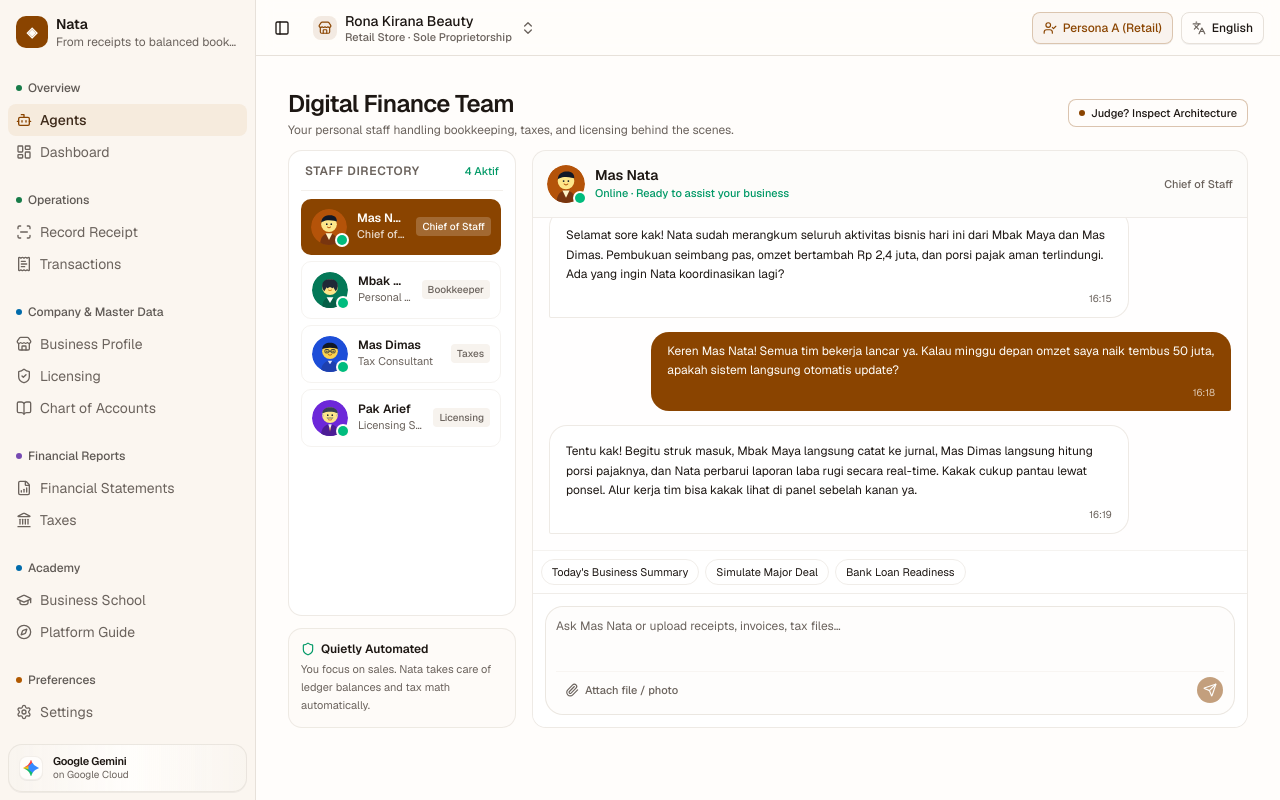
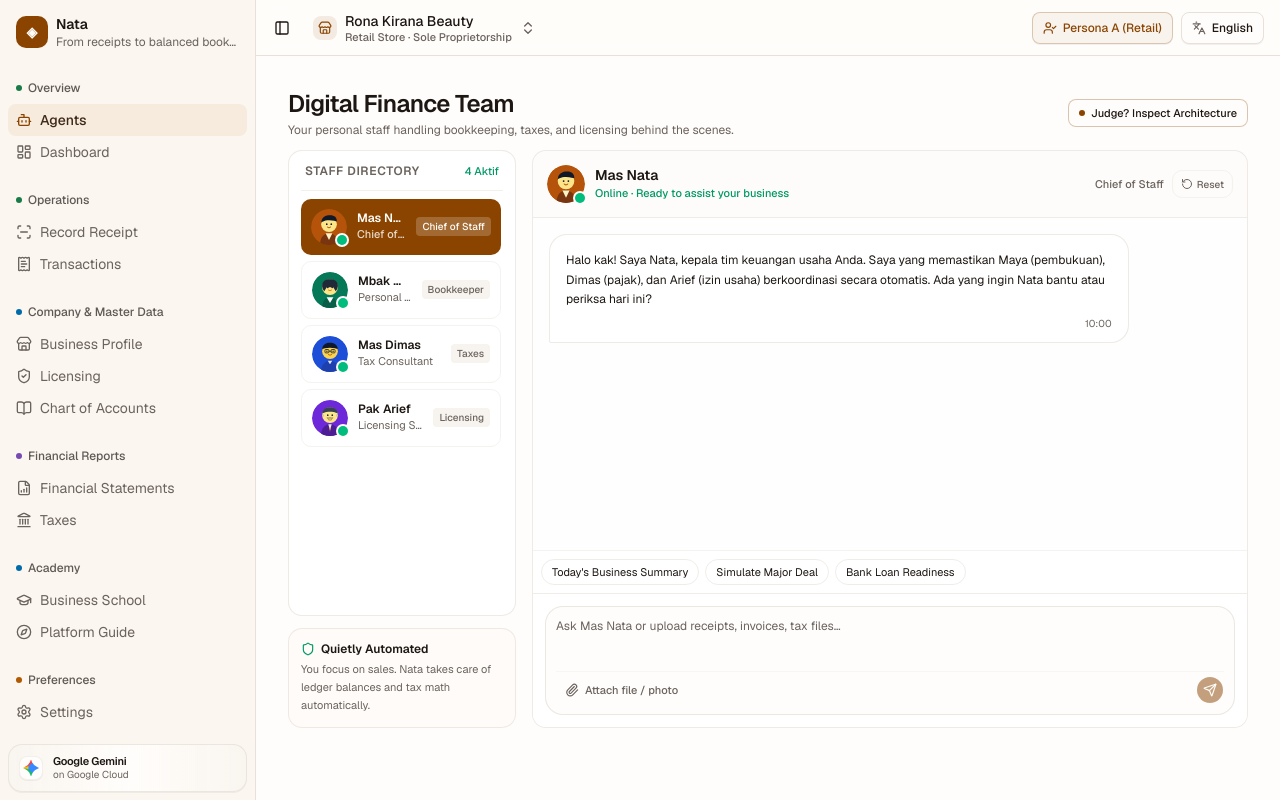
Before and after one commit to okihita/nata, a Next.js app in the folder web/: page /agents in a window 1280 px wide. Built offline with nearby package versions, Linux system fonts and the light colour scheme.

Commit message:
feat(agents): implement isolated visitor demo sessions, persistent multi-turn memory, and session reset

```diff
--- a/web/src/app/(app)/agents/page.tsx
+++ b/web/src/app/(app)/agents/page.tsx
@@ -8,6 +8,7 @@ import {
   FileText,
   Image as ImageIcon,
   X,
+  RotateCcw,
 } from "lucide-react";
 
 import { Button } from "@/components/ui/button";
@@ -26,18 +27,72 @@ export default function AgentsPage() {
   // Mas Nata (Chief of Staff) is on top as default
   const [activePersonaId, setActivePersonaId] = useState<AgentPersonId>("nata");
   const [judgeModalOpen, setJudgeModalOpen] = useState(false);
-  const [chatMessages, setChatMessages] = useState<Record<AgentPersonId, ChatMessage[]>>({
+  const [demoUid] = useState<string>(() => {
+    if (typeof window === "undefined") return "web-console";
+    let uid = window.localStorage.getItem("nata.demo.uid");
+    if (!uid) {
+      uid = `judge_${Math.random().toString(36).slice(2, 9)}`;
+      window.localStorage.setItem("nata.demo.uid", uid);
+    }
+    return uid;
+  });
+
+  const [chatMessages, setChatMessages] = useState<Record<AgentPersonId, ChatMessage[]>>(() => {
+    const initial: Record<AgentPersonId, ChatMessage[]> = {
       nata: AGENT_PERSONAS.nata.defaultChatHistory,
       maya: AGENT_PERSONAS.maya.defaultChatHistory,
       dimas: AGENT_PERSONAS.dimas.defaultChatHistory,
       arief: AGENT_PERSONAS.arief.defaultChatHistory,
+    };
+    if (typeof window === "undefined") return initial;
+
+    const uid = window.localStorage.getItem("nata.demo.uid");
+    if (!uid) return initial;
+
+    (Object.keys(AGENT_PERSONAS) as AgentPersonId[]).forEach((pid) => {
+      const raw = window.localStorage.getItem(`nata.agents.chat.${uid}.${pid}`);
+      if (raw) {
+        try {
+          initial[pid] = JSON.parse(raw);
+        } catch {
+          // ignore parse errors
+        }
+      }
     });
+
+    return initial;
+  });
+
   const [inputText, setInputText] = useState("");
   const [isTyping, setIsTyping] = useState(false);
   const [attachedFiles, setAttachedFiles] = useState<{ name: string; type: "image" | "pdf" | "doc" }[]>([]);
 
   const fileInputRef = useRef<HTMLInputElement>(null);
   const scrollContainerRef = useRef<HTMLDivElement>(null);
+
+  // Save chat history per user and persona to localStorage
+  const updateMessages = (updater: (prev: Record<AgentPersonId, ChatMessage[]>) => Record<AgentPersonId, ChatMessage[]>) => {
+    setChatMessages((prev) => {
+      const next = updater(prev);
+      if (typeof window !== "undefined") {
+        (Object.keys(next) as AgentPersonId[]).forEach((pid) => {
+          window.localStorage.setItem(`nata.agents.chat.${demoUid}.${pid}`, JSON.stringify(next[pid]));
+        });
+      }
+      return next;
+    });
+  };
+
+  const handleResetChat = () => {
+    if (typeof window !== "undefined") {
+      window.localStorage.removeItem(`nata.agents.session.${demoUid}.${activePersonaId}`);
+      window.localStorage.removeItem(`nata.agents.chat.${demoUid}.${activePersonaId}`);
+    }
+    updateMessages((prev) => ({
+      ...prev,
+      [activePersonaId]: AGENT_PERSONAS[activePersonaId].defaultChatHistory,
+    }));
+  };
 
   const persona = AGENT_PERSONAS[activePersonaId];
   const messages = chatMessages[activePersonaId];
@@ -100,7 +155,7 @@ export default function AgentsPage() {
       attachments: attachedFiles.length > 0 ? [...attachedFiles] : undefined,
     };
 
-    setChatMessages((prev) => ({
+    updateMessages((prev) => ({
       ...prev,
       [activePersonaId]: [...prev[activePersonaId], userMsg],
     }));
@@ -115,13 +170,18 @@ export default function AgentsPage() {
           ? "nata_regulasi"
           : "nata_agent";
 
-      const sessionId = await ensureSession("web-console", null, appName);
+      const sessionKey = `nata.agents.session.${demoUid}.${activePersonaId}`;
+      const existingSession = typeof window !== "undefined" ? window.localStorage.getItem(sessionKey) : null;
+      const sessionId = await ensureSession(demoUid, existingSession, appName);
+      if (typeof window !== "undefined") {
+        window.localStorage.setItem(sessionKey, sessionId);
+      }
+
       let streamedResponse = "";
-
       const agentMsgId = `a-${activePersonaId}-${userMsg.id}-reply`;
 
       // Set empty agent bubble first
-      setChatMessages((prev) => ({
+      updateMessages((prev) => ({
         ...prev,
         [activePersonaId]: [
           ...prev[activePersonaId],
@@ -144,7 +204,7 @@ export default function AgentsPage() {
       await streamRun(
         {
           appName,
-          userId: "web-console",
+          userId: demoUid,
           sessionId,
           streaming: true,
           newMessage: {
@@ -156,7 +216,7 @@ export default function AgentsPage() {
           const partText = event.content?.parts?.map((p) => p.text).filter(Boolean).join("") || "";
           if (partText) {
             streamedResponse += partText;
-            setChatMessages((prev) => ({
+            updateMessages((prev) => ({
               ...prev,
               [activePersonaId]: prev[activePersonaId].map((m) =>
                 m.id === agentMsgId ? { ...m, text: streamedResponse } : m
@@ -168,7 +228,7 @@ export default function AgentsPage() {
 
       // Fallback if model only returned final text in non-partial frame
       if (!streamedResponse) {
-        setChatMessages((prev) => ({
+        updateMessages((prev) => ({
           ...prev,
           [activePersonaId]: prev[activePersonaId].map((m) =>
             m.id === agentMsgId
@@ -184,7 +244,7 @@ export default function AgentsPage() {
       }
     } catch {
       // In case of network timeout, provide graceful persona reply
-      setChatMessages((prev) => ({
+      updateMessages((prev) => ({
         ...prev,
         [activePersonaId]: [
           ...prev[activePersonaId],
@@ -317,9 +377,21 @@ export default function AgentsPage() {
                 </p>
               </div>
             </div>
-            <span className="text-[11px] text-muted-foreground font-medium">
+            <div className="flex items-center gap-2">
+              <span className="text-[11px] text-muted-foreground font-medium hidden sm:inline">
                 {isEn ? persona.titleEn : persona.title}
               </span>
+              <Button
+                variant="ghost"
+                size="sm"
+                onClick={handleResetChat}
+                title={isEn ? "Reset Conversation" : "Hapus Percakapan"}
+                className="h-7 px-2 text-[11px] text-muted-foreground hover:text-foreground gap-1 rounded-lg border border-border/40 hover:bg-muted"
+              >
+                <RotateCcw className="size-3" />
+                <span className="text-[10px] hidden md:inline">{isEn ? "Reset" : "Reset Sesi"}</span>
+              </Button>
+            </div>
           </div>
 
           {/* Messages Feed */}
--- a/web/src/lib/agents-persona-data.ts
+++ b/web/src/lib/agents-persona-data.ts
@@ -94,20 +94,8 @@ export const AGENT_PERSONAS: Record<AgentPersonId, AgentPersonaData> = {
       {
         id: "n1",
         sender: "agent",
-        text: "Selamat sore kak! Nata sudah merangkum seluruh aktivitas bisnis hari ini dari Mbak Maya dan Mas Dimas. Pembukuan seimbang pas, omzet bertambah Rp 2,4 juta, dan porsi pajak aman terlindungi. Ada yang ingin Nata koordinasikan lagi?",
-        timestamp: "16:15",
-      },
-      {
-        id: "n2",
-        sender: "user",
-        text: "Keren Mas Nata! Semua tim bekerja lancar ya. Kalau minggu depan omzet saya naik tembus 50 juta, apakah sistem langsung otomatis update?",
-        timestamp: "16:18",
-      },
-      {
-        id: "n3",
-        sender: "agent",
-        text: "Tentu kak! Begitu struk masuk, Mbak Maya langsung catat ke jurnal, Mas Dimas langsung hitung porsi pajaknya, dan Nata perbarui laporan laba rugi secara real-time. Kakak cukup pantau lewat ponsel. Alur kerja tim bisa kakak lihat di panel sebelah kanan ya.",
-        timestamp: "16:19",
+        text: "Halo kak! Saya Nata, kepala tim keuangan usaha Anda. Saya yang memastikan Maya (pembukuan), Dimas (pajak), dan Arief (izin usaha) berkoordinasi secara otomatis. Ada yang ingin Nata bantu atau periksa hari ini?",
+        timestamp: "10:00",
       },
     ],
     thinkingFlow: [
@@ -201,20 +189,8 @@ export const AGENT_PERSONAS: Record<AgentPersonId, AgentPersonaData> = {
       {
         id: "m1",
         sender: "agent",
-        text: "Halo kak! Saya Maya. Ada nota belanja atau transaksi hari ini? Kirim ke Maya ya, langsung Maya rapikan pembukuannya sampai pas.",
-        timestamp: "09:12",
-      },
-      {
-        id: "m2",
-        sender: "user",
-        text: "Halo Mbak Maya, tadi saya belanja bahan baku: Biji kopi arabika 250rb dan susu segar 100rb, total 350.000 bayar tunai dari kas toko.",
-        timestamp: "09:14",
-      },
-      {
-        id: "m3",
-        sender: "agent",
-        text: "Siap kak, sudah Maya susun jurnalnya! Transaksi Rp 350.000 masuk ke Persediaan Bahan (Debit) dan mengurangi Kas Tunai (Kredit). Sisi Debit dan Kredit seimbang pas tanpa selisih 1 rupiah pun. Kakak bisa klik tombol di panel kanan untuk langsung membukukannya ke buku besar ya.",
-        timestamp: "09:14",
+        text: "Halo kak! Saya Maya. Ada nota belanja, faktur, atau transaksi baru hari ini? Kirim ke Maya ya, langsung Maya rapikan pembukuannya sampai seimbang pas.",
+        timestamp: "10:00",
       },
     ],
     thinkingFlow: [
@@ -306,20 +282,8 @@ export const AGENT_PERSONAS: Record<AgentPersonId, AgentPersonaData> = {
       {
         id: "d1",
         sender: "agent",
-        text: "Halo kak! Saya Dimas. Omzet bulan ini sudah masuk ke sistem pembukuan. Mau Dimas hitungkan setoran pajaknya?",
-        timestamp: "10:05",
-      },
-      {
-        id: "d2",
-        sender: "user",
-        text: "Halo Mas Dimas, omzet bulan ini sekitar Rp 42 juta. Usaha saya terdaftar perorangan, apakah sudah harus setor pajak?",
-        timestamp: "10:08",
-      },
-      {
-        id: "d3",
-        sender: "agent",
-        text: "Kabar gembira kak! Karena usaha kakak berbentuk Orang Pribadi dan total omzet kumulatif tahun ini baru Rp 280 juta (di bawah batas Rp 500 juta), pajak bulan ini Rp 0 alias BEBAS PAJAK sesuai PP 55/2022. Lembar bukti resminya sudah Dimas terbitkan di sebelah kanan ya.",
-        timestamp: "10:09",
+        text: "Halo kak! Saya Dimas. Ada data omzet atau pertanyaan perpajakan UMKM (PPh Final 0,5% PP 55/2022)? Tanyakan ke Dimas ya.",
+        timestamp: "10:00",
       },
     ],
     thinkingFlow: [
@@ -413,20 +377,8 @@ export const AGENT_PERSONAS: Record<AgentPersonId, AgentPersonaData> = {
       {
         id: "a1",
         sender: "agent",
-        text: "Halo kak, salam kenal. Sedang merencanakan buka usaha atau mau melengkapi izin? Ceritakan jualan apa saja, biar Pak Arief carikan kodenya.",
-        timestamp: "11:20",
-      },
-      {
-        id: "a2",
-        sender: "user",
-        text: "Pak Arief, saya mau buka kedai kopi santai di garasi rumah, ada meja kursi buat nongkrong, jual kopi susu, espresso, sama cemilan kentang goreng.",
-        timestamp: "11:22",
-      },
-      {
-        id: "a3",
-        sender: "agent",
-        text: "Pilihan pas kak! Berdasarkan klasifikasi resmi pemerintah, usaha kakak masuk ke KBLI 56303 (Rumah Minum/Kafe). Tingkat risikonya tergolong Rendah, artinya kakak CUKUP memiliki Nomor Induk Berusaha (NIB) saja. NIB ini sudah otomatis berlaku sebagai izin operasional resmi. Sertifikat kelayakannya sudah Pak Arief siapkan di panel kanan ya.",
-        timestamp: "11:23",
+        text: "Halo kak, salam kenal. Sedang merencanakan buka usaha atau mau melengkapi izin KBLI OSS? Ceritakan jualan apa saja, biar Pak Arief carikan kodenya.",
+        timestamp: "10:00",
       },
     ],
     thinkingFlow: [
```
Lines whose indentation alone changed are shown as unchanged.
